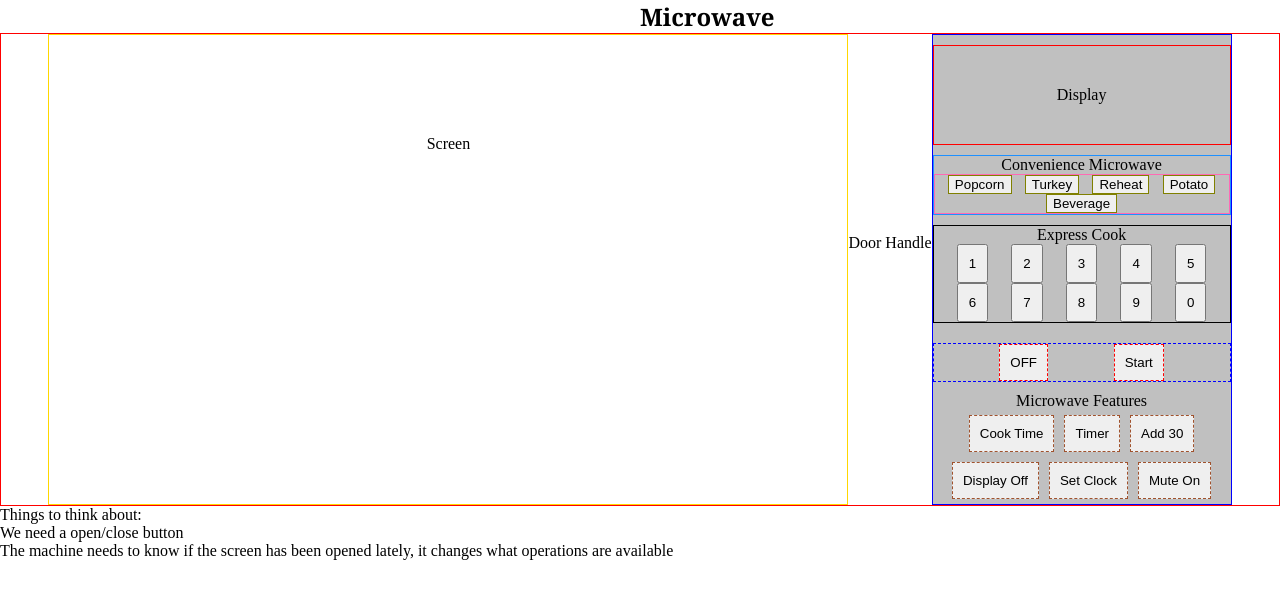
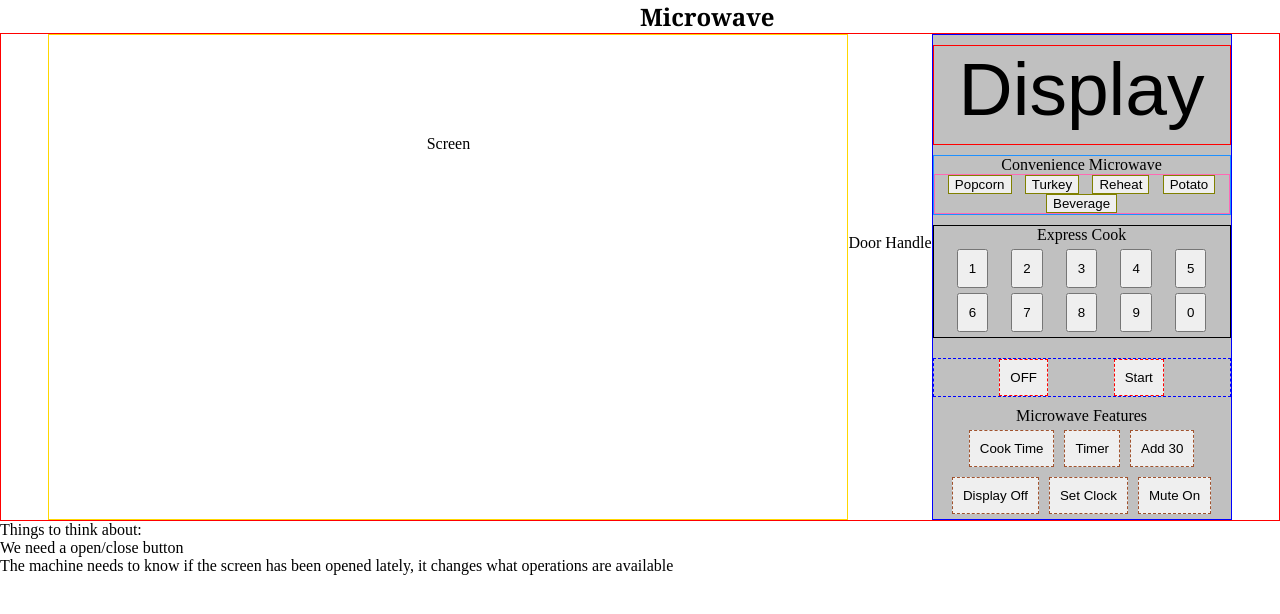
Before and after one commit to Sensationull/jsmess, a plain HTML site: page microwave/index.html in a window 1280 px wide. Drawn offline with Linux system fonts and the light colour scheme.

Commit message:
added fonts for display

```diff
--- a/microwave/styles.css
+++ b/microwave/styles.css
@@ -68,11 +68,12 @@ hr {
 }
 /* Where you would see the time displayed */
 .display {
-  padding-top:40px;
   height: 100px;
   border: 1px solid red;
   margin: 10px 0px 10px;
   text-align: center;
+  font-family: 'Orbitron', sans-serif;
+  font-size: 75px;
 }
 /* right underneath the display, where you have preset times/temps */
 .microwave-presets {
@@ -106,6 +107,7 @@ hr {
   display: flex;
   flex-wrap: wrap;
   justify-content: space-evenly;
+  margin: 5px 0px 5px;
 }
 
 .numbers {
```
